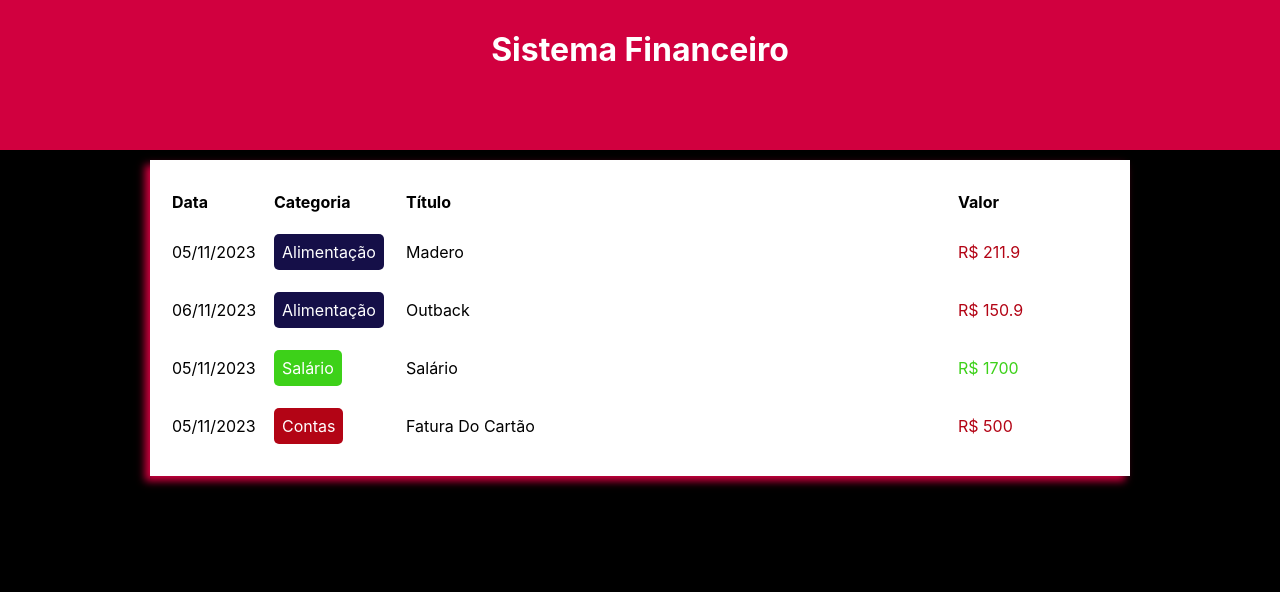
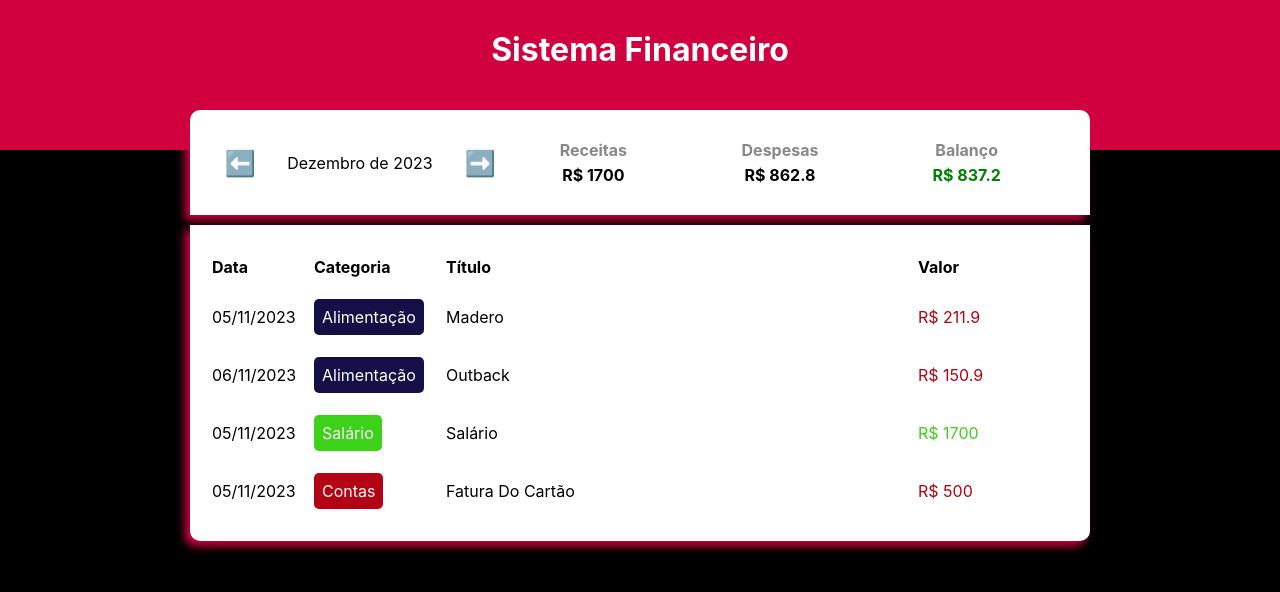
Before and after one commit to vitorkravs/gerenciador-de-despesas, a React (Create React App) app: page / in a window 1280 px wide. Shown: the top 592 px of the page. Built offline with nearby package versions, Linux system fonts and the light colour scheme.

Commit message:
feat: gastos no mês, resumo geral das contas

```diff
--- a/src/App.styles.ts
+++ b/src/App.styles.ts
@@ -17,6 +17,5 @@ export const HeaderText = styled.h1`
 
 export const Body = styled.div`
   margin: auto;
-  max-width: 980px;
-  background-color: #627780;
+  max-width: 900px;
 `;
--- a/src/App.tsx
+++ b/src/App.tsx
@@ -14,15 +14,38 @@ import { Category } from "./types/Category";
 //dados
 import { Items } from "./data/item";
 import { Categories } from "./data/categories";
+import { InfoArea } from "./components/infoArea";
 
 const App = () => {
   const [list, setList] = useState(Items);
   const [filteredList, setFilteredList] = useState<Item[]>([]);
   const [currentMonth, setCurrentMonth] = useState(getCurrentMonth());
+  const [income, setIncome] = useState(0);
+  const [expense, setExpense] = useState(0);
 
   useEffect(() => {
     setFilteredList(filterListByMonth(list, currentMonth));
   }, [list, currentMonth]);
+
+  useEffect(() => {
+    let incomeCount = 0;
+    let expenseCount = 0;
+
+    for (let i in filteredList) {
+      if (Categories[filteredList[i].category].expense) {
+        expenseCount += filteredList[i].value;
+      } else {
+        incomeCount += filteredList[i].value;
+      }
+    }
+
+    setIncome(incomeCount);
+    setExpense(expenseCount);
+  }, [filteredList]);
+
+  const handleMonthChange = (newMonth: string) => {
+    setCurrentMonth(newMonth);
+  };
 
   return (
     <C.Container>
@@ -31,7 +54,12 @@ const App = () => {
       </C.Header>
 
       <C.Body>
-        {/*área de informações*/}
+        <InfoArea
+          currentMonth={currentMonth}
+          onMonthChange={handleMonthChange}
+          income={income}
+          expense={expense}
+        />
 
         {/*área de inserção*/}
 
--- /dev/null
+++ b/src/components/ResumeItem/index.tsx
@@ -0,0 +1,16 @@
+import * as C from "./styles";
+
+type Props = {
+  title: string;
+  value: number;
+  color?: string;
+};
+
+export const ResumeItem = ({ title, value, color }: Props) => {
+  return (
+    <C.Container>
+      <C.Title>{title}</C.Title>
+      <C.Info color={color}>R$ {value}</C.Info>
+    </C.Container>
+  );
+};
--- /dev/null
+++ b/src/components/ResumeItem/styles.ts
@@ -0,0 +1,18 @@
+import styled from "styled-components";
+
+export const Container = styled.div`
+  flex: 1;
+`;
+
+export const Title = styled.div`
+  text-align: center;
+  font-weight: bold;
+  color: #888;
+  margin-bottom: 5px;
+`;
+
+export const Info = styled.div<{ color?: string }>`
+  text-align: center;
+  font-weight: bold;
+  color: ${(props) => props.color ?? "#000"};
+`;
--- a/src/components/TableArea/styles.ts
+++ b/src/components/TableArea/styles.ts
@@ -6,6 +6,7 @@ export const Table = styled.table`
   background-color: #fff;
   padding: 20px;
   box-shadow: -5px 5px 8px #d1003f;
+  border-radius: 0 0 10px 10px;
 `;
 
 export const TableHeadArea = styled.th<{ width?: number }>`
--- /dev/null
+++ b/src/components/infoArea/index.tsx
@@ -0,0 +1,50 @@
+import * as C from "./styles";
+import { formatCurrentMonth } from "../../helpers/dateFilter";
+import { ResumeItem } from "../ResumeItem";
+
+type Props = {
+  currentMonth: string;
+  onMonthChange: (newMonth: string) => void;
+  income: number;
+  expense: number;
+};
+
+export const InfoArea = ({
+  currentMonth,
+  onMonthChange,
+  income,
+  expense,
+}: Props) => {
+  const handlePrevMonth = () => {
+    let [year, month] = currentMonth.split("-");
+    let currentDate = new Date(parseInt(year), parseInt(month) - 1, 1);
+    currentDate.setMonth(currentDate.getMonth() - 1);
+    onMonthChange(`${currentDate.getFullYear()}-${currentDate.getMonth() + 1}`);
+  };
+
+  const handleNextMonth = () => {
+    let [year, month] = currentMonth.split("-");
+    let currentDate = new Date(parseInt(year), parseInt(month) - 1, 1);
+    currentDate.setMonth(currentDate.getMonth() + 1);
+    onMonthChange(`${currentDate.getFullYear()}-${currentDate.getMonth() + 1}`);
+  };
+
+  return (
+    <C.Container>
+      <C.MonthArea>
+        <C.MonthArrow onClick={handlePrevMonth}>⬅️</C.MonthArrow>
+        <C.MonthTitle>{formatCurrentMonth(currentMonth)}</C.MonthTitle>
+        <C.MonthArrow onClick={handleNextMonth}>➡️</C.MonthArrow>
+      </C.MonthArea>
+      <C.ResumeArea>
+        <ResumeItem title="Receitas" value={income} />
+        <ResumeItem title="Despesas" value={expense} />
+        <ResumeItem
+          title="Balanço"
+          value={income - expense}
+          color={income - expense < 0 ? "red" : "green"}
+        />
+      </C.ResumeArea>
+    </C.Container>
+  );
+};
--- /dev/null
+++ b/src/components/infoArea/styles.ts
@@ -0,0 +1,34 @@
+import styled from "styled-components";
+
+export const Container = styled.div`
+  background-color: #fff;
+  box-shadow: -5px 5px 8px #d1003f;
+  border-radius: 10px 10px 0 0;
+  padding: 30px;
+  margin-top: -40px;
+  display: flex;
+  align-items: center;
+`;
+
+export const MonthArea = styled.div`
+  flex: 1;
+  display: flex;
+  align-items: center;
+`;
+
+export const MonthArrow = styled.div`
+  width: 40px;
+  text-align: center;
+  font-size: 25px;
+  cursor: pointer;
+`;
+
+export const MonthTitle = styled.div`
+  flex: 1;
+  text-align: center;
+`;
+
+export const ResumeArea = styled.div`
+  flex: 2;
+  display: flex;
+`;
--- a/src/helpers/dateFilter.ts
+++ b/src/helpers/dateFilter.ts
@@ -35,3 +35,22 @@ export const addZeroDate = (num: number) => {
     return num;
   }
 };
+
+export const formatCurrentMonth = (currentMonth: string): string => {
+  let [year, month] = currentMonth.split("-");
+  let months = [
+    "Janeiro",
+    "Fevereiro",
+    "Março",
+    "Abril",
+    "Maio",
+    "Junho",
+    "Julho",
+    "Agosto",
+    "Setembro",
+    "Outubro",
+    "Novembro",
+    "Dezembro",
+  ];
+  return `${months[parseInt(month) - 1]} de ${year}`;
+};
```
